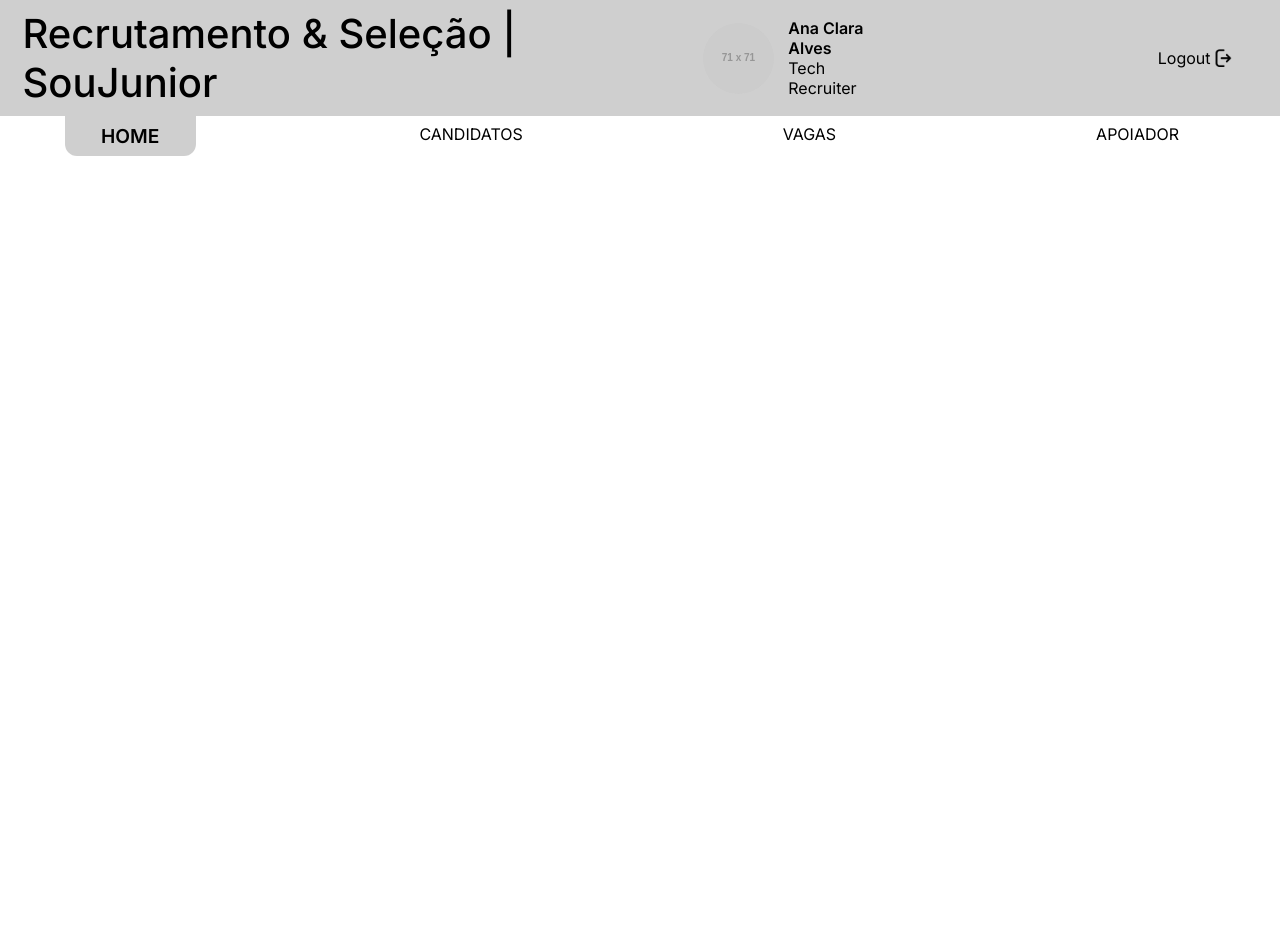
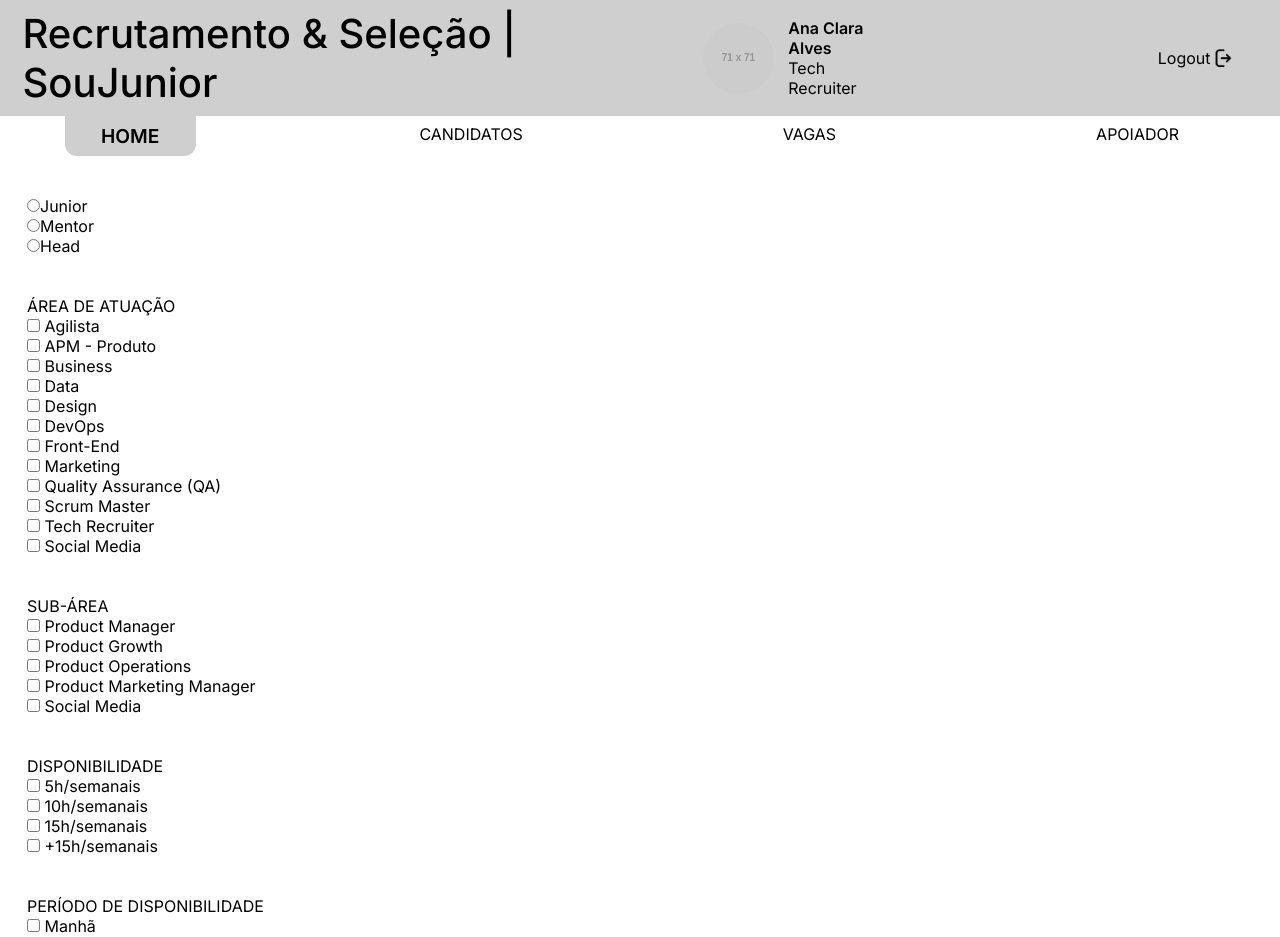
Before and after one commit to BarbasPedro/soujunior_backoffice, a Vue app in the folder backoffice-rh/: page / in a window 1280 px wide. Shown: the top 937 px of the page. Before the commit the page ends 800 px from the top, so only its background shows below. Built offline with nearby package versions, Linux system fonts and the light colour scheme.

Commit message:
Criando Aside

```diff
--- a/backoffice-rh/src/App.vue
+++ b/backoffice-rh/src/App.vue
@@ -1,10 +1,12 @@
 <script setup lang="ts">
 import Header from "./components/Header.vue";
+import Aside from "./components/Aside.vue";
 </script>
 
 <template>
   <div>
     <Header />
+    <Aside />
   </div>
 </template>
 
--- /dev/null
+++ b/backoffice-rh/src/components/Aside.vue
@@ -0,0 +1,102 @@
+<script setup lang="ts">
+import Checkbox from "./Checkbox.vue";
+
+// Lista de áreas de atuação
+const workAreas = [
+  "Agilista",
+  "APM - Produto",
+  "Business",
+  "Data",
+  "Design",
+  "DevOps",
+  "Front-End",
+  "Marketing",
+  "Quality Assurance (QA)",
+  "Scrum Master",
+  "Tech Recruiter",
+  "Social Media",
+];
+
+const subAreas = [
+  "Product Manager",
+  "Product Growth",
+  "Product Operations",
+  "Product Marketing Manager",
+  "Social Media",
+];
+
+const disponibilidades = [
+  "5h/semanais",
+  "10h/semanais",
+  "15h/semanais",
+  "+15h/semanais",
+]
+
+const periodos = [
+  "Manhã",
+  "Tarde",
+  "Noite"
+]
+</script>
+
+<template>
+  <aside>
+    <div class="roles">
+      <label for="Junior">
+        <input type="radio" name="role" value="Mentor" />Junior
+      </label>
+
+      <label for="Mentor">
+        <input type="radio" name="role" value="Mentor" />Mentor
+      </label>
+
+      <label for="Head">
+        <input type="radio" name="role" value="Head" />Head
+      </label>
+    </div>
+
+    <div class="checkboxes">
+      <div class="workArea">
+        <h2>Área de atuação</h2>
+        <Checkbox v-for="(workArea, index) in workAreas" :key="index" :label="workArea" />
+      </div>
+
+      <div class="subArea">
+        <h2>Sub-área</h2>
+        <Checkbox v-for="(subArea, index) in subAreas" :key="index" :label="subArea" />
+      </div>
+
+      <div class="availability">
+        <h2>Disponibilidade</h2>
+        <Checkbox v-for="(disp, index) in disponibilidades" :key="index" :label="disp" />
+      </div>
+
+      <div class="availableShift">
+        <h2>Período de disponibilidade</h2>
+        <Checkbox v-for="(periodo, index) in periodos" :key="index" :label="periodo" />
+      </div>
+    </div>
+  </aside>
+</template>
+
+<style scoped>
+aside {
+  padding-left: 27px;
+
+  .roles {
+    display: flex;
+    flex-direction: column;
+    margin: 40px 141px 40px 0px;
+  }
+
+  .workArea, .subArea, .availability, .availableShift {
+    display: flex;
+    flex-direction: column;
+    margin-bottom: 40px;
+    h2 {
+      text-transform: uppercase;
+      font-size: 1rem;
+    }
+  }
+}
+</style>
--- /dev/null
+++ b/backoffice-rh/src/components/Checkbox.vue
@@ -0,0 +1,21 @@
+<script setup lang="ts">
+defineProps({
+  label: {
+    type: String,
+    required: true,
+  },
+});
+</script>
+
+<template>
+  <label :for="label">
+    <input
+      type="checkbox"
+      :name="label"
+      :id="label"
+    />
+    {{ label }}
+  </label>
+</template>
+
+<style scoped></style>
```
